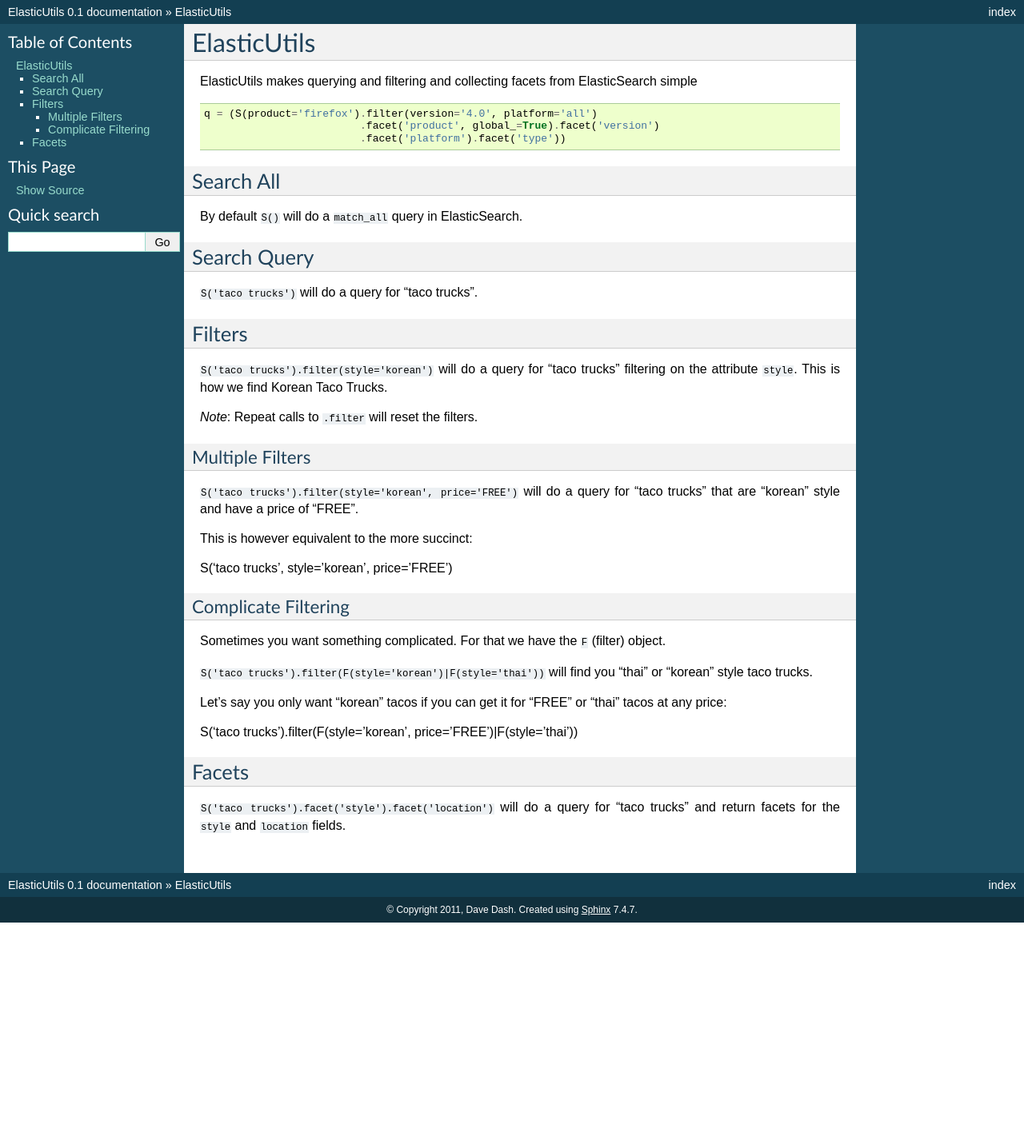
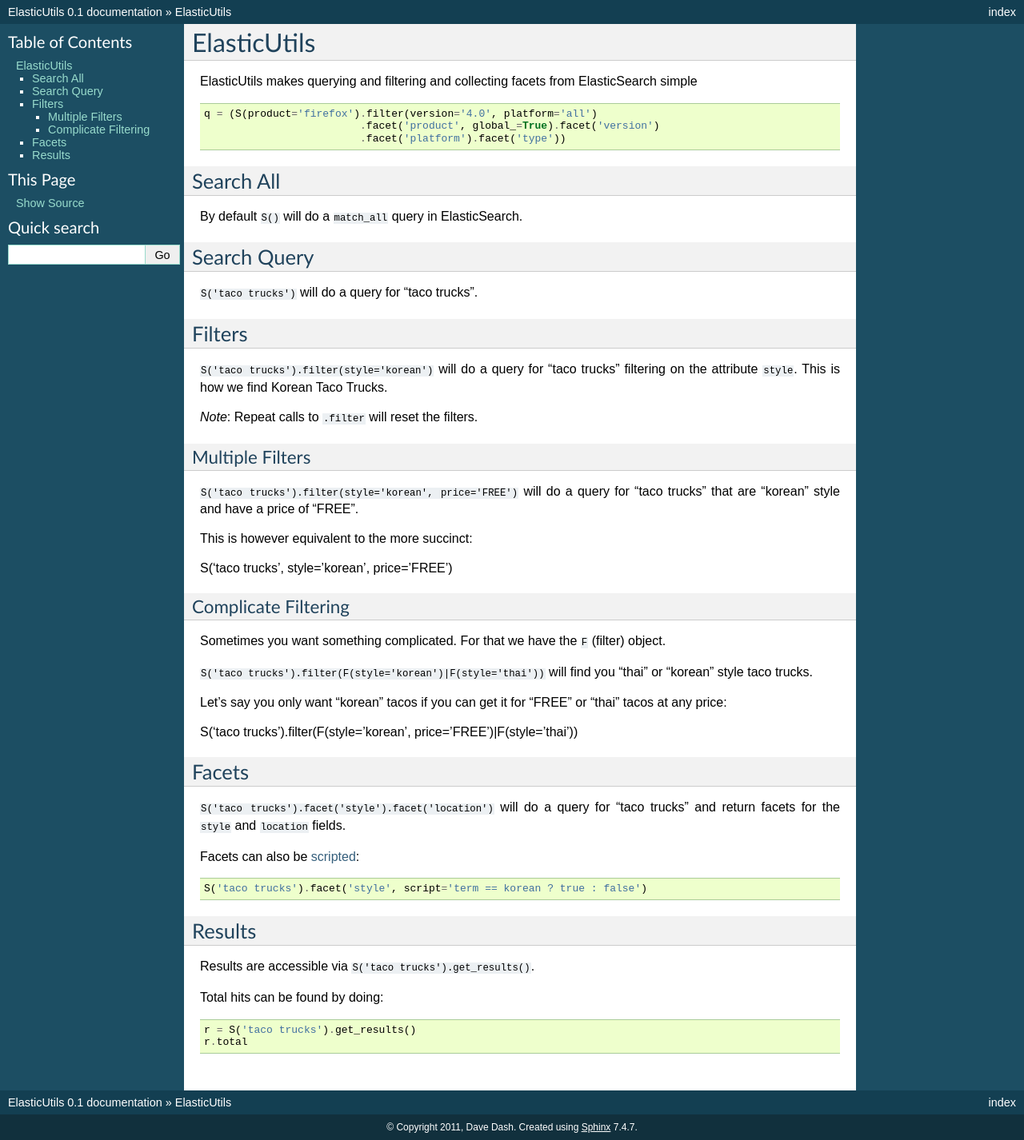
Before and after one commit to mozilla/elasticutils, a Sphinx documentation site: the page built from docs/index.rst, in a window 1280 px wide. Shown: the whole page at 80% size. Built offline with Sphinx 7.4.7, drawn with Linux system fonts in a browser that asks for light colours; before the commit the page ends 1154 px from its top, so only the background shows below that.

Commit message:
Support for total and scritped facets

```diff
--- a/docs/index.rst
+++ b/docs/index.rst
@@ -68,3 +68,19 @@
 
 ``S('taco trucks').facet('style').facet('location')`` will do a query for
 "taco trucks" and return facets for the ``style`` and ``location`` fields.
+
+Facets can also be scripted_::
+
+    S('taco trucks').facet('style', script='term == korean ? true : false')
+
+.. _scripted: http://www.elasticsearch.org/guide/reference/api/search/facets/terms-facet.html
+
+Results
+-------
+
+Results are accessible via ``S('taco trucks').get_results()``.
+
+Total hits can be found by doing::
+
+    r = S('taco trucks').get_results()
+    r.total
```
Also changed, not shown: elasticutils/__init__.py (+9 -2 lines).
